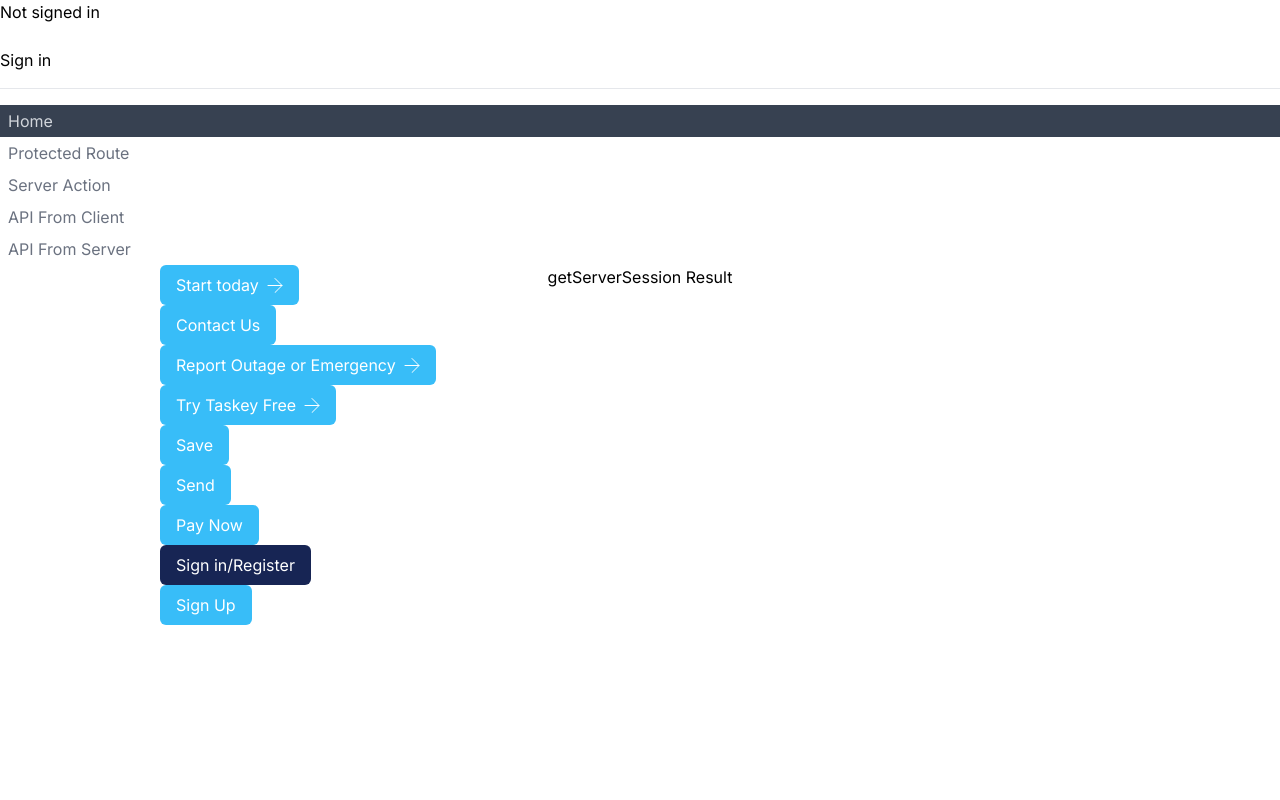
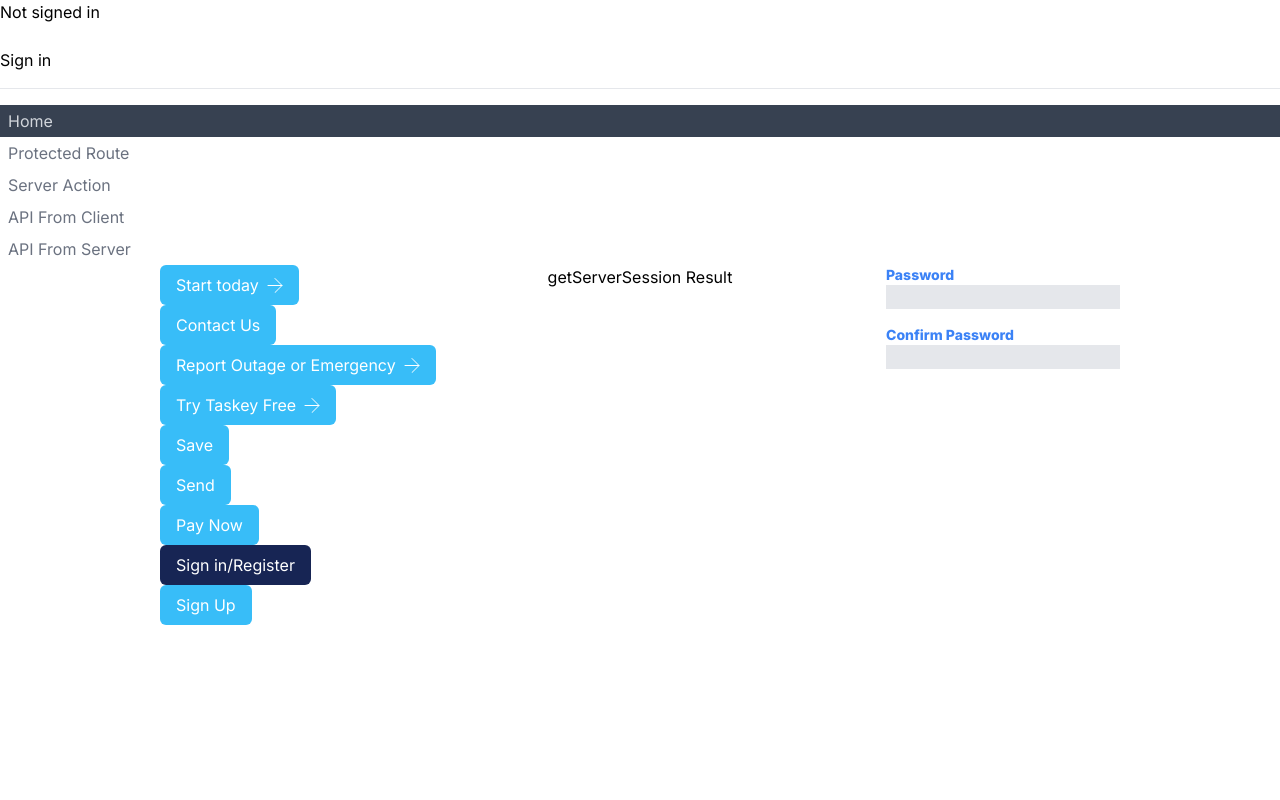
Before and after one commit to CjordanIII/max-enegry, a Next.js app: page / in a window 1280 px wide. Shown: the top 800 px of the page. Built offline with nearby package versions, Linux system fonts and the light colour scheme; no server answers.

Commit message:
add password components

```diff
--- a/src/app/page.js
+++ b/src/app/page.js
@@ -23,6 +23,14 @@ import {
   svg,
   tryTaskeyFree,
 } from "../components/button/buttonMetadata.jsx";
+
+import PasswordInput from "../components/password/passwordInputs.jsx";
+import {
+  lightGrayBox,
+  passwordConfirm,
+} from "../components/password/passwordInputsMetadata.jsx";
+
+
 
 export default function Home() {
   const session = async () => {
@@ -95,6 +103,18 @@ export default function Home() {
           handleButtion={handleSignUpButtion}
         />
       </div>
+      <div className="absolute top-15 right-40 space-y-4">
+        <PasswordInput
+          label={lightGrayBox.label}
+          inputClassName={lightGrayBox.inputClassName}
+          labelClassName={lightGrayBox.labelClassName}
+        />
+        <PasswordInput
+          label={passwordConfirm.label}
+          inputClassName={passwordConfirm.inputClassName}
+          labelClassName={passwordConfirm.labelClassName}
+        />
+      </div>
     </main>
   );
 }
--- /dev/null
+++ b/src/components/password/passwordInputs.jsx
@@ -0,0 +1,20 @@
+"use client";
+
+const PasswordInput = ({ label, inputClassName, labelClassName }) => {
+    return (
+        <div>
+            {label && (
+                <label className={`${labelClassName} block text-sm`}>
+                    {label}
+                </label>
+            )}
+            <input
+                type="password"
+                className={inputClassName}
+                required
+            />
+        </div>
+    );
+};
+
+export default PasswordInput;
--- /dev/null
+++ b/src/components/password/passwordInputsMetadata.jsx
@@ -0,0 +1,11 @@
+export const lightGrayBox = {
+    inputClassName: "bg-gray-200",
+    label: "Password",
+    labelClassName: "font-extrabold text-blue-500",
+};
+
+export const passwordConfirm = {
+    inputClassName: "bg-gray-200",
+    label: "Confirm Password",
+    labelClassName: "font-extrabold text-blue-500"
+}
```
